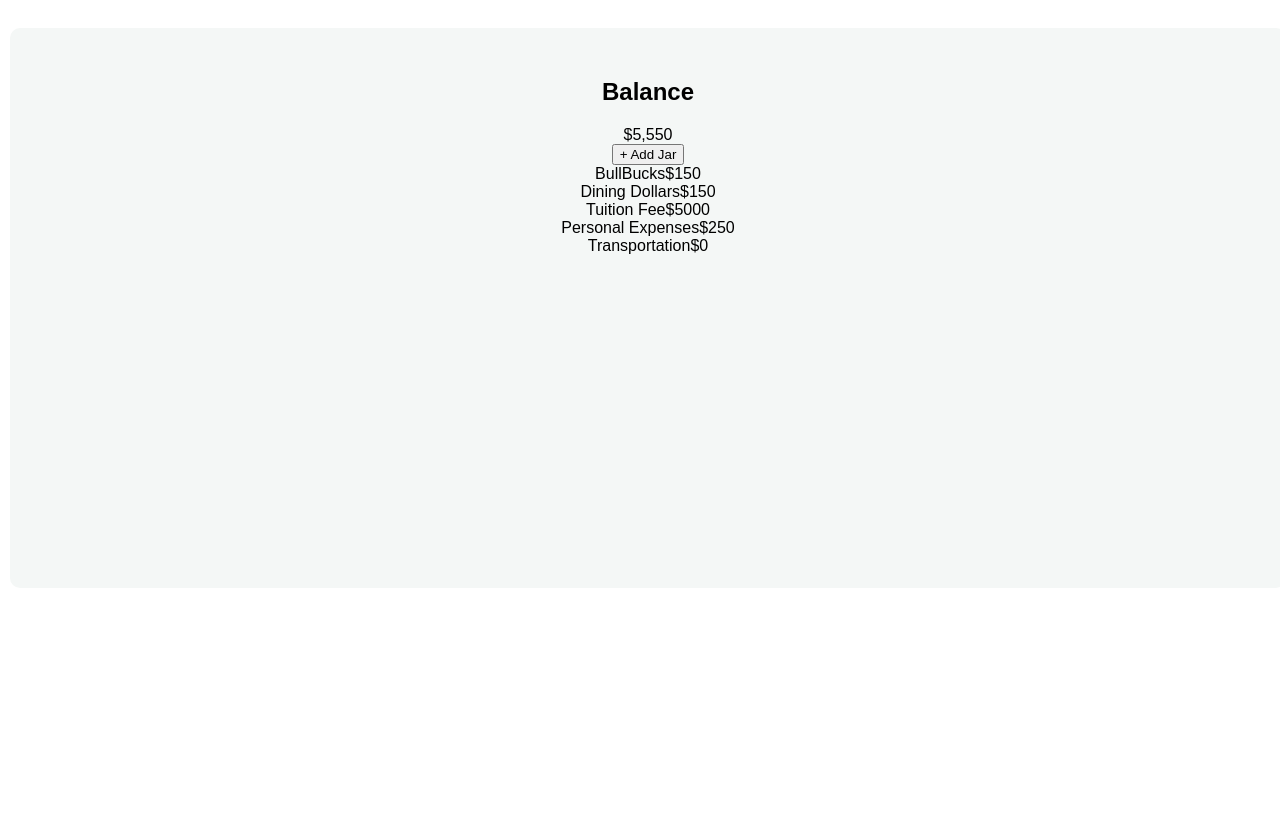
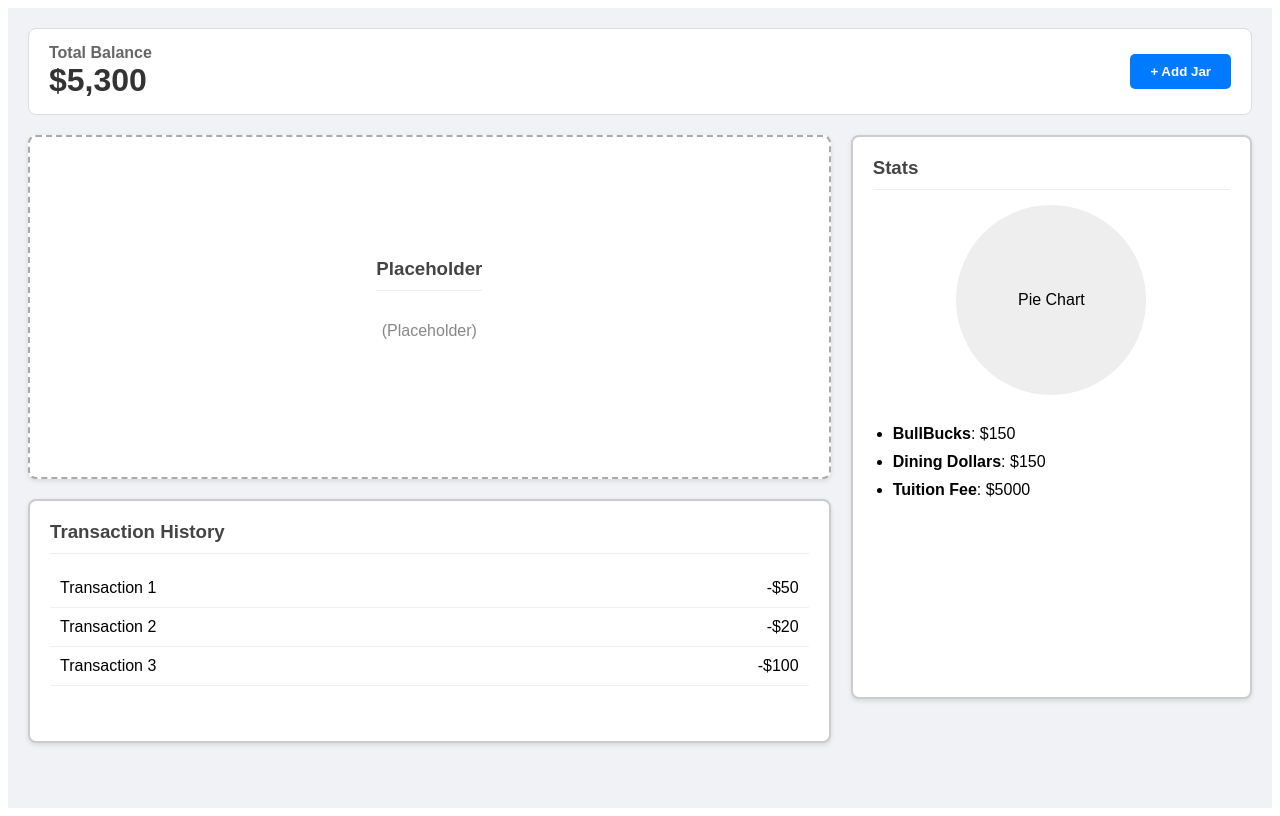
Before and after one commit to JamesChau016/BullBudget, a React (Vite) app in the folder BullBudget/: page /dashboard in a window 1280 px wide. Both pictures are taken after a click on the button "Manage your Budget". Built offline with nearby package versions, Linux system fonts and the light colour scheme.

Commit message:
dashboard

```diff
--- a/BullBudget/src/App.css
+++ b/BullBudget/src/App.css
@@ -1,16 +1,6 @@
 #root {
+
+  width: 100%;
   margin: 0;
   padding: 0;
-  width: 100vw;
-  text-align: center;
 }
-
-.app-container {
-  margin: 0;
-  padding: 0;
-  display: flex;
-  flex-direction: column;
-  background-color: white;
-  box-sizing: border-box;
-  width: 100%;
-}
--- a/BullBudget/src/pages/Dashboard/Dashboard.jsx
+++ b/BullBudget/src/pages/Dashboard/Dashboard.jsx
@@ -1,84 +1,86 @@
-import React, { useState, useEffect } from 'react';
+import React, { useState } from 'react';
+
 import styles from './Dashboard.module.css';
 
-// Lọ placeholder
-const Jar = ({ name, balance }) => {
-  const maxCapacity = 5000;
-  const waterHeightPercent = Math.min((balance / maxCapacity) * 100, 100);
-  const waterStyle = { height: `${waterHeightPercent}%` };
-
-  return (
-    <div className={styles.jar}>
-      <div className={styles['jar-lid']}></div>
-      <div className={styles['jar-body']}>
-        <div className={styles.water} style={waterStyle}></div>
-      </div>
-      <div className={styles['jar-info']}>
-        <span className={styles['jar-name']}>{name}</span>
-        <span className={styles['jar-balance']}>${balance}</span>
-      </div>
-    </div>
-  );
-}
-
-// Dashboard tổng
 const Dashboard = () => {
   const [budgets, setBudgets] = useState([
     { id: 1, name: 'BullBucks', balance: 150 },
     { id: 2, name: 'Dining Dollars', balance: 150 },
     { id: 3, name: 'Tuition Fee', balance: 5000 },
-    { id: 4, name: 'Personal Expenses', balance: 250 },
-    { id: 5, name: 'Transportation', balance: 0 },
   ]);
 
   const [isShelfOpen, setIsShelfOpen] = useState(false);
-
   const totalBalance = budgets.reduce((sum, jar) => sum + jar.balance, 0);
 
-  const handleAddJar = () => {
-    alert("Later dev");
-  };
-
   return (
-    <div className={styles['dashboard-container']}>
-
+    <div className={styles.dashboardContainer}>
       {!isShelfOpen ? (
-
-        <div className={styles['welcome-screen']}>
+        <div className={styles.welcomeScreen}>
           <h2>Let's manage your budget</h2>
-          <button
-            className={styles['add-jar-btn']}
-            onClick={() => setIsShelfOpen(true)}
-          >
+          <button className={styles.btnPrimary} onClick={() => setIsShelfOpen(true)}>
             Manage your Budget
           </button>
         </div>
-
       ) : (
-
         <>
-          <header className={styles['dashboard-header']}>
-            <div className={styles['total-summary']}>
-              <h2>Balance</h2>
-              <span className={styles['total-amount']}>${totalBalance.toLocaleString()}</span>
+          {}
+          <header className={styles.dashboardHeader}>
+            <div className={styles.totalSummary}>
+              <h2>Total Balance</h2>
+              <span className={styles.totalAmount}>${totalBalance.toLocaleString()}</span>
             </div>
-            <button className={styles['add-jar-btn']} onClick={handleAddJar}>
+            <button className={styles.btnPrimary} onClick={() => alert("Later dev")}>
               + Add Jar
             </button>
           </header>
 
-          <main className={styles['shelf-grid']}>
-            {budgets.map((item) => (
-              <Jar
-                key={item.id}
-                name={item.name}
-                balance={item.balance}
-              />
-            ))}
+          {}
+          <main className={styles.dashboardGrid}>
+
+            {}
+            <div className={styles.leftColumn}>
+
+              {}
+              {}
+              <div className={`${styles.card} ${styles.boxPlaceholder}`}>
+                <h3>Placeholder</h3>
+                <p style={{color: '#888'}}>(Placeholder)</p>
+              </div>
+
+              {}
+              <div className={`${styles.card} ${styles.boxTransactions}`}>
+                <h3>Transaction History</h3>
+                <div className={styles.transactionList}>
+                   <div className={styles.transactionItem}><span>Transaction 1</span> <span>-$50</span></div>
+                   <div className={styles.transactionItem}><span>Transaction 2</span> <span>-$20</span></div>
+                   <div className={styles.transactionItem}><span>Transaction 3</span> <span>-$100</span></div>
+                </div>
+              </div>
+            </div>
+
+            {}
+            <div className={styles.rightColumn}>
+
+              {}
+              <div className={`${styles.card} ${styles.boxStats}`}>
+                <h3>Stats</h3>
+                <div style={{textAlign: 'center', padding: '20px', backgroundColor: '#eee', borderRadius: '50%', width: '150px', height: '150px', margin: '0 auto', lineHeight: '150px'}}>
+                  Pie Chart
+                </div>
+
+                <ul style={{marginTop: '30px', paddingLeft: '20px'}}>
+                    {budgets.map(b => (
+                        <li key={b.id} style={{marginBottom: '10px'}}>
+                          <strong>{b.name}</strong>: ${b.balance}
+                        </li>
+                    ))}
+                 </ul>
+              </div>
+            </div>
+
           </main>
         </>
       )}
-
     </div>
   );
 };
--- a/BullBudget/src/pages/Dashboard/Dashboard.module.css
+++ b/BullBudget/src/pages/Dashboard/Dashboard.module.css
@@ -1,27 +1,113 @@
-
-.dashboard-container {
-  width: 95%;
-  max-width: 1500px;
-  margin: 20px auto;
-  padding: 30px;
-  background-color: #f4f7f6;
-  border-radius: 10px;
+.dashboardContainer {
+  width: 100%;
+  max-width: 1400px;
+  margin: 0 auto;
+  padding: 20px;
+  background-color: #f0f2f5;
+  min-height: 100vh;
   font-family: Arial, sans-serif;
-  min-height: 500px;
+  box-sizing: border-box;
 }
 
 
-.welcome-screen {
+.welcomeScreen {
   display: flex;
   flex-direction: column;
   align-items: center;
   justify-content: center;
-  padding-top: 100px;
+  height: 80vh;
   text-align: center;
 }
+.welcomeScreen h2 { font-size: 2.5rem; color: #333; }
 
-.welcome-screen h2 {
-  font-size: 2.8rem;
-  color: #2c3e50;
-  margin-bottom: 40px;
+
+.dashboardHeader {
+  display: flex;
+  justify-content: space-between;
+  align-items: center;
+  margin-bottom: 20px;
+  background-color: white;
+  padding: 15px 20px;
+  border-radius: 8px;
+  border: 1px solid #ddd;
 }
+
+.totalSummary h2 { margin: 0; font-size: 1rem; color: #666; }
+.totalAmount { font-size: 2rem; font-weight: bold; color: #333; }
+
+.btnPrimary {
+  background-color: #007bff;
+  color: white;
+  border: none;
+  padding: 10px 20px;
+  border-radius: 5px;
+  cursor: pointer;
+  font-weight: bold;
+}
+
+
+.dashboardGrid {
+  display: grid;
+  grid-template-columns: 2fr 1fr;
+  gap: 20px;
+  align-items: start;
+}
+
+@media (max-width: 768px) {
+  .dashboardGrid {
+    grid-template-columns: 1fr;
+  }
+}
+
+
+.card {
+  background-color: white;
+  border: 2px solid #ccc;
+  border-radius: 8px;
+  padding: 20px;
+  box-shadow: 0 2px 5px rgba(0,0,0,0.1);
+}
+
+.card h3 {
+  margin-top: 0;
+  border-bottom: 1px solid #eee;
+  padding-bottom: 10px;
+  margin-bottom: 15px;
+  color: #444;
+}
+
+.leftColumn {
+  display: flex;
+  flex-direction: column;
+  gap: 20px;
+}
+
+.boxPlaceholder {
+  height: 300px;
+  display: flex;
+  flex-direction: column;
+  align-items: center;
+  justify-content: center;
+  background-color: #fff;
+  border: 2px dashed #aaa;
+}
+
+.boxTransactions {
+  min-height: 200px;
+}
+
+.transactionItem {
+  padding: 10px;
+  border-bottom: 1px solid #f0f0f0;
+  display: flex;
+  justify-content: space-between;
+}
+
+.rightColumn {
+  display: flex;
+  flex-direction: column;
+}
+
+.boxStats {
+  min-height: 520px;
+}
```
Also changed, not shown: 1 other file (tests, documents, lock files or other folders).
